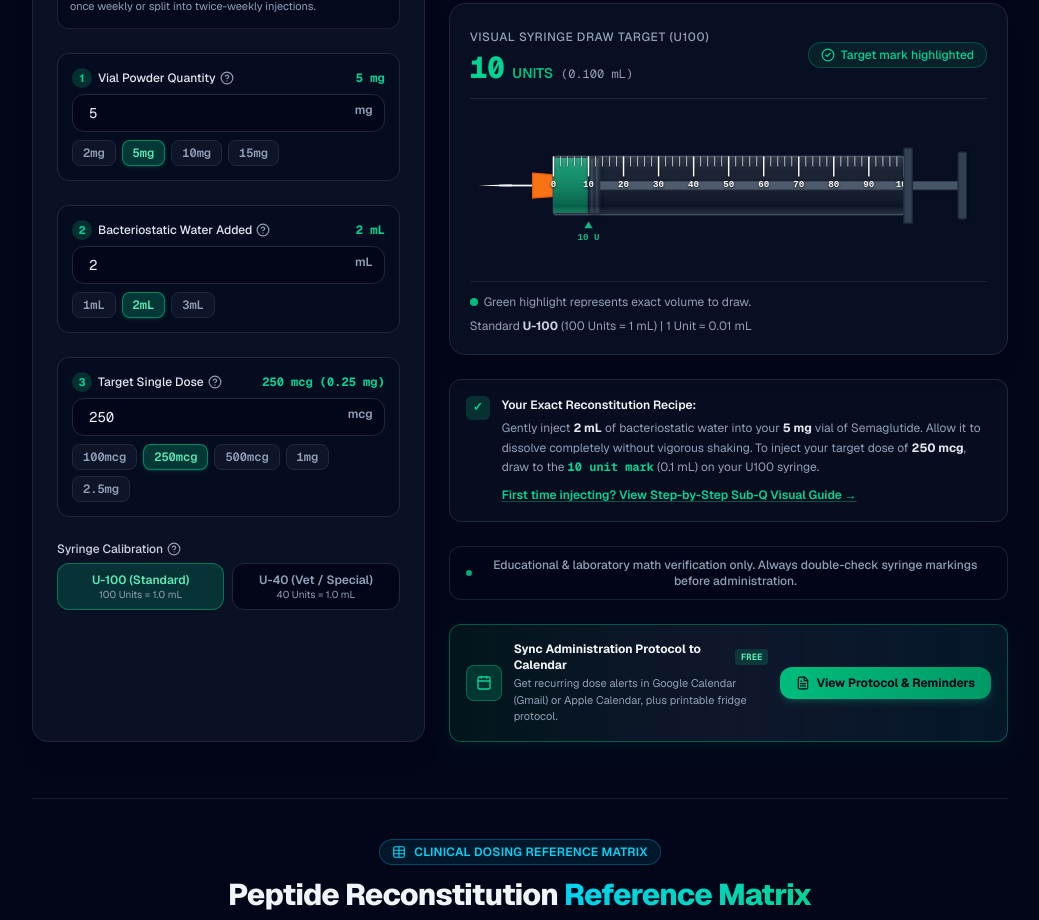
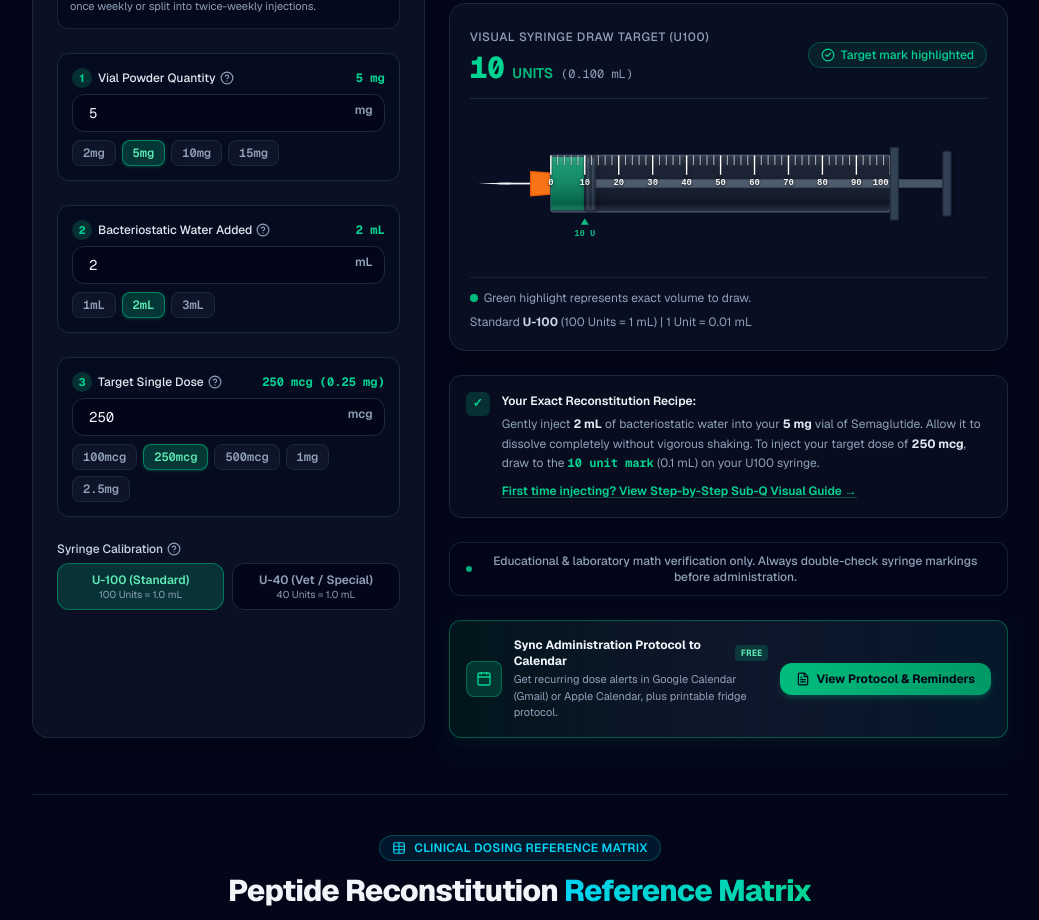
Before and after one commit to issuunnyy/pepplotter.com, a Next.js app: page / in a window 1280 px wide. Shown: the part 780-1700 px from the top of the page, without its empty margins (120-1159 px from the left). Built offline with nearby package versions, Linux system fonts and the light colour scheme.

Commit message:
fix(svg): widen viewBox to 640 and right-align max tick label to prevent 100 mark clipping

```diff
--- a/src/components/SyringeVisualizer.tsx
+++ b/src/components/SyringeVisualizer.tsx
@@ -56,11 +56,12 @@ export const SyringeVisualizer: React.FC<SyringeVisualizerProps> = React.memo(fu
           {isMajor && (
             <text
               x={x}
+              dx={unitVal === maxUnits ? -2 : 0}
               y={barrelY + 37}
               fontSize="11"
               fontWeight="800"
               fill="#ffffff"
-              textAnchor="middle"
+              textAnchor={unitVal === maxUnits ? 'end' : 'middle'}
               fontFamily="monospace"
               style={{ filter: 'drop-shadow(0 1px 2px rgba(0,0,0,0.95))' }}
             >
@@ -114,7 +115,7 @@ export const SyringeVisualizer: React.FC<SyringeVisualizerProps> = React.memo(fu
       {/* SVG Canvas */}
       <div className="w-full max-w-full overflow-hidden py-2">
         <svg
-          viewBox="0 0 620 160"
+          viewBox="0 0 640 160"
           className="w-full h-auto select-none block"
         >
           <defs>
```
